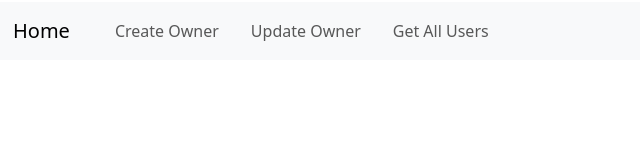
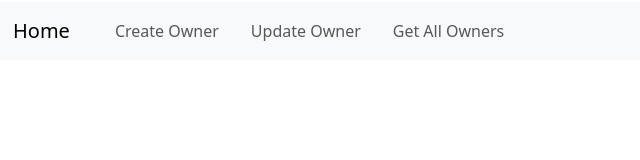
Before and after one commit to johnm1999/WebTechnikonAngular, an Angular app: page / in a window 1280 px wide. Shown: the top 160 px of the page, without its empty margins (0-640 px from the left). Built offline with nearby package versions, Linux system fonts and the light colour scheme.

Commit message:
some design update -home

```diff
--- a/src/app/home/home.component.css
+++ b/src/app/home/home.component.css
@@ -1,15 +1,14 @@
-/* Styles for the navigation bar buttons */
 .nav-link {
-    border-radius: 15px; /* Rounded corners for buttons */
-    transition: background-color 0.3s, color 0.3s; /* Smooth transition for effects */
+    border-radius: 15px;
+    transition: background-color 0.3s, color 0.3s;
   }
 
   .nav-link:hover {
-    background-color: #007bff; /* Change background color on hover */
-    color: white; /* hover */
+    background-color: #007bff;
+    color: white;
   }
 
   .navbar {
     margin-top: 2px;
-    margin-bottom: 20px; /* Space below the navbar */
+    margin-bottom: 20px;
   }
--- a/src/app/home/home.component.html
+++ b/src/app/home/home.component.html
@@ -12,7 +12,7 @@
         <a class="nav-link btn btn-outline-primary mx-2" (click)="navigateToUpdate()">Update Owner</a>
       </li>
       <li class="nav-item">
-        <a class="nav-link btn btn-outline-primary mx-2" (click)="navigateToGetAll()">Get All Users</a>
+        <a class="nav-link btn btn-outline-primary mx-2" (click)="navigateToGetAll()">Get All Owners</a>
       </li>
     </ul>
   </div>
```
